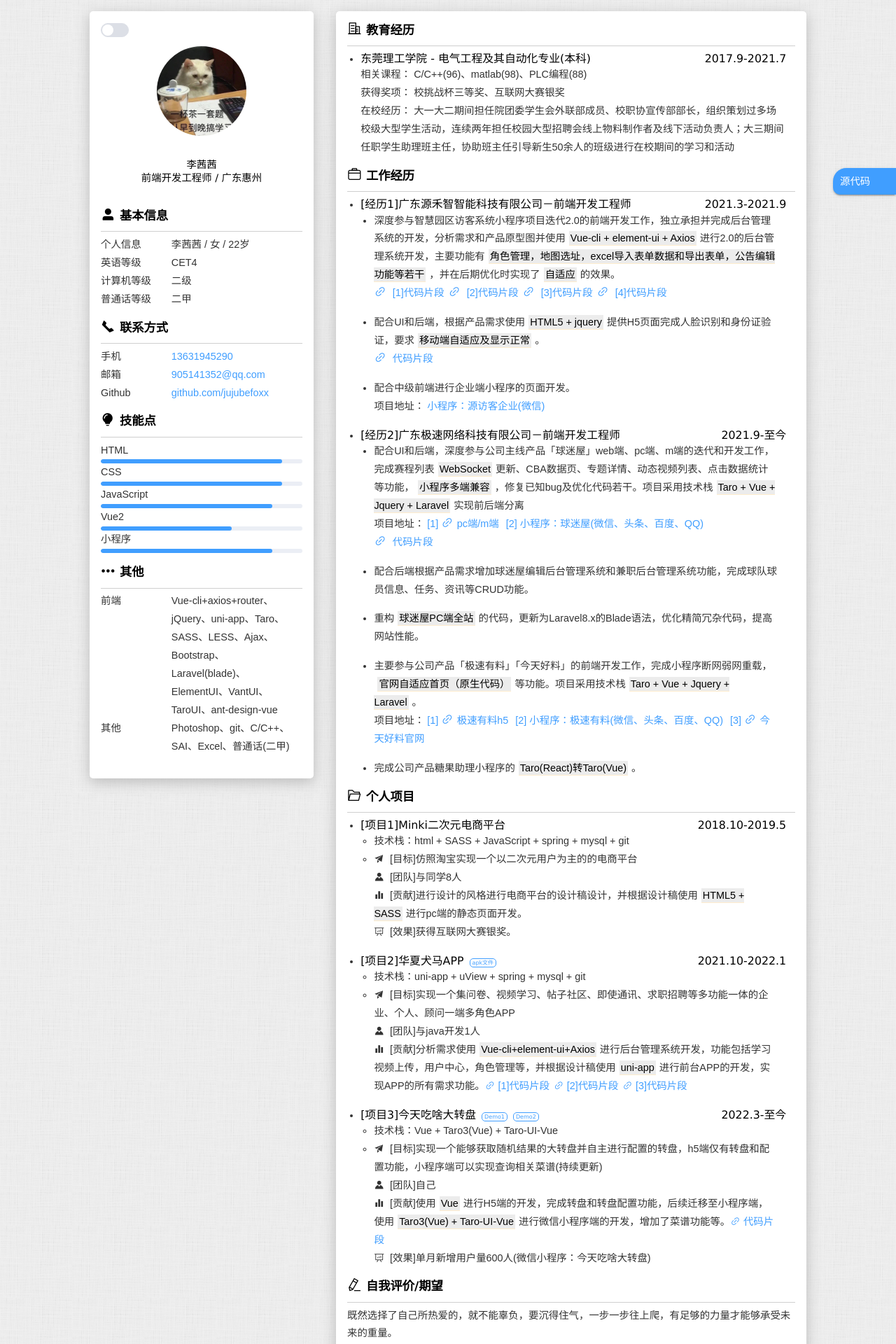
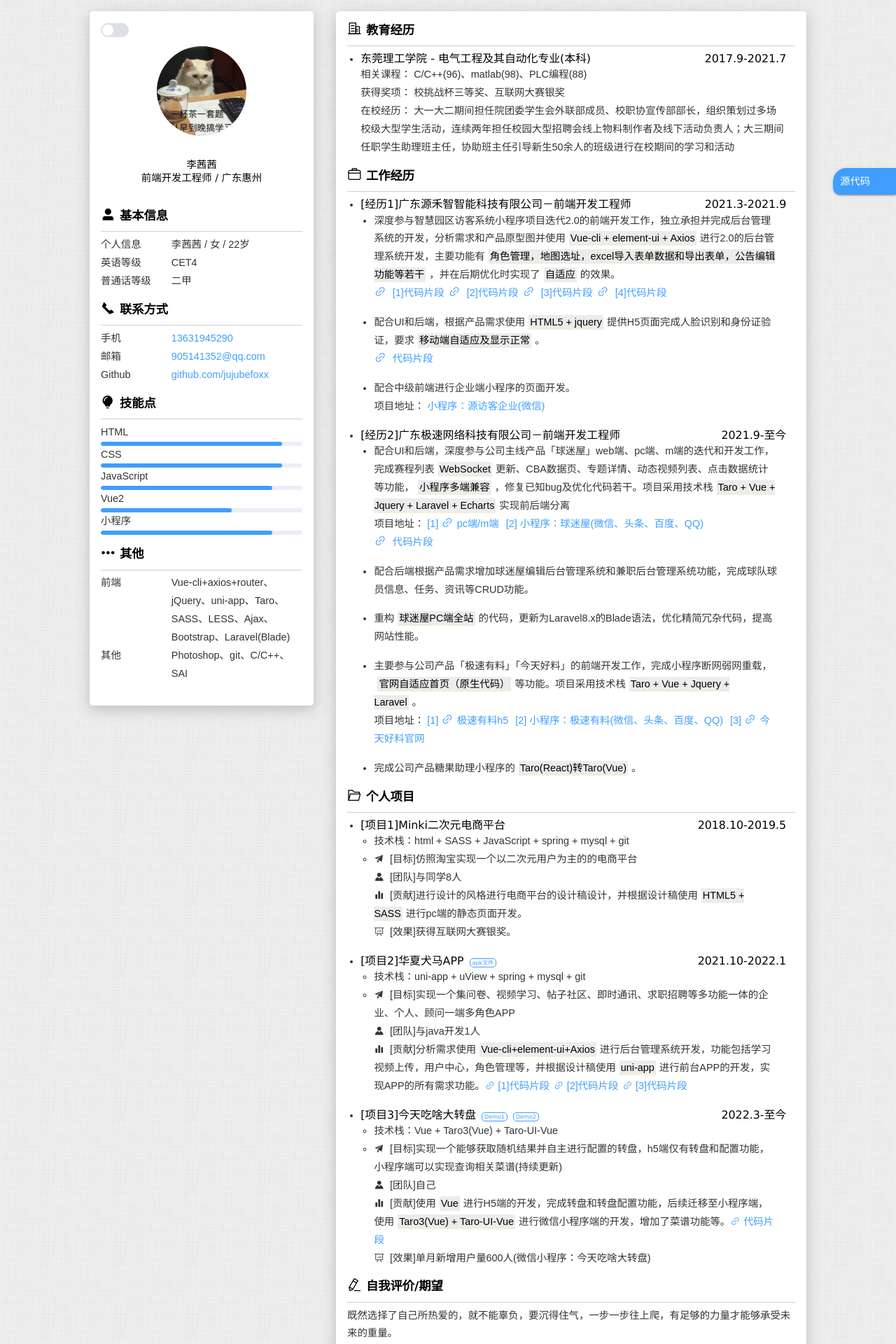
Before and after one commit to jujubefoxx/resume, a Vue app: page / in a window 1280 px wide. Shown: the top 1920 px of the page at 70% size. Built offline with nearby package versions, Linux system fonts and the light colour scheme.

Commit message:
style: 修改错别字（尴尬）

```diff
--- a/src/components/HelloWorld.vue
+++ b/src/components/HelloWorld.vue
@@ -233,9 +233,6 @@
           {
             title: '英语等级',
             level: 'CET4'
-          }, {
-            title: '计算机等级',
-            level: '二级'
           },
           {
             title: '普通话等级',
@@ -256,7 +253,7 @@
         stack: [
           {
             alias: '前端',
-            value: 'Vue-cli+axios+router、jQuery、uni-app、Taro、SASS、LESS、Ajax、Bootstrap、Laravel(blade)、ElementUI、VantUI、TaroUI、ant-design-vue'
+            value: 'Vue-cli+axios+router、jQuery、uni-app、Taro、SASS、LESS、Ajax、Bootstrap、Laravel(Blade)'
           },
           // {
           //   alias: '后端',
@@ -264,7 +261,7 @@
           // },
           {
             alias: '其他',
-            value: 'Photoshop、git、C/C++、SAI、Excel、普通话(二甲)'
+            value: 'Photoshop、git、C/C++、SAI'
           },
         ],
         qrcode: [{title: 'wechat', img: wechat}, {title: 'CSDN', img: csdn}, {title: 'github', img: github}], // 二维码图片
@@ -305,7 +302,7 @@
             time: '2021.9-至今',
             detailList: [{
               link: ['https://blog.csdn.net/lcc0628/article/details/120156307?spm=1001.2014.3001.5501'],// 代码片段
-              html: '配合UI和后端，深度参与公司主线产品「球迷屋」web端、pc端、m端的迭代和开发工作，完成赛程列表<mark>WebSocket</mark>更新、CBA数据页、专题详情、动态视频列表、点击数据统计等功能，<mark>小程序多端兼容</mark>，修复已知bug及优化代码若干。项目采用技术栈<mark>Taro + Vue + Jquery + Laravel</mark>实现前后端分离',
+              html: '配合UI和后端，深度参与公司主线产品「球迷屋」web端、pc端、m端的迭代和开发工作，完成赛程列表<mark>WebSocket</mark>更新、CBA数据页、专题详情、动态视频列表、点击数据统计等功能，<mark>小程序多端兼容</mark>，修复已知bug及优化代码若干。项目采用技术栈<mark>Taro + Vue + Jquery + Laravel + Echarts</mark>实现前后端分离',
               project: [
                 {title: 'pc端/m端', url: 'https://www.qiumiwu.com'}, // 项目地址，（可选）
                 {title: '小程序：球迷屋(微信、头条、百度、QQ)'}] // 项目地址
@@ -336,7 +333,7 @@
           title: '华夏犬马APP',
           time: '2021.10-2022.1',
           stack: 'uni-app + uView + spring + mysql + git',
-          target: '实现一个集问卷、视频学习、帖子社区、即使通讯、求职招聘等多功能一体的企业、个人、顾问一端多角色APP',
+          target: '实现一个集问卷、视频学习、帖子社区、即时通讯、求职招聘等多功能一体的企业、个人、顾问一端多角色APP',
           team: '与java开发1人',
           contributionHTML: '分析需求使用<mark>Vue-cli+element-ui+Axios</mark>进行后台管理系统开发，功能包括学习视频上传，用户中心，角色管理等，并根据设计稿使用<mark>uni-app</mark>进行前台APP的开发，实现APP的所有需求功能。',
           file: {link: '/huaxiaquanma.apk', title: '华夏犬马.apk', type: 'apk'},
@@ -346,7 +343,7 @@
             title: '今天吃啥大转盘',
             time: '2022.3-至今',
             stack: 'Vue + Taro3(Vue) + Taro-UI-Vue',
-            target: '实现一个能够获取随机结果的大转盘并自主进行配置的转盘，h5端仅有转盘和配置功能，小程序端可以实现查询相关菜谱(持续更新)',
+            target: '实现一个能够获取随机结果并自主进行配置的转盘，h5端仅有转盘和配置功能，小程序端可以实现查询相关菜谱(持续更新)',
             team: '自己',
             contributionHTML: '使用<mark>Vue</mark>进行H5端的开发，完成转盘和转盘配置功能，后续迁移至小程序端，使用<mark>Taro3(Vue) + Taro-UI-Vue</mark>进行微信小程序端的开发，增加了菜谱功能等。',
             result: '单月新增用户量600人(微信小程序：今天吃啥大转盘)',// 效果(可选)
```
